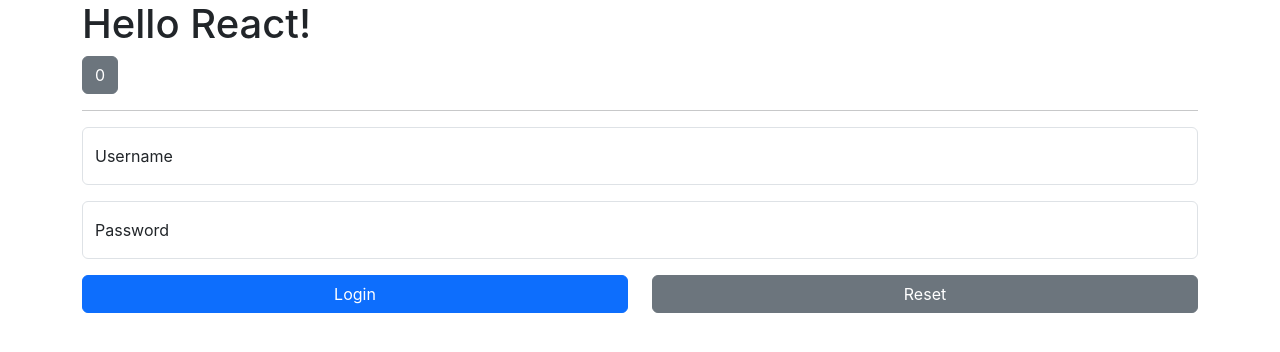
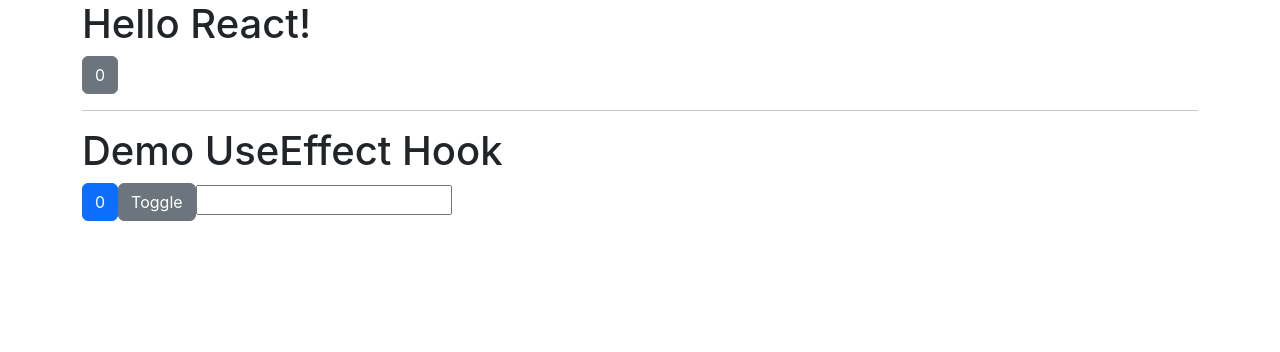
Before and after one commit to synergy2411/dec-24-react, a React (Create React App) app: page /expenses in a window 1280 px wide. Shown: the top 352 px of the page. Built offline with nearby package versions, Linux system fonts and the light colour scheme.

Commit message:
useeffect added

```diff
--- a/src/App.js
+++ b/src/App.js
@@ -2,6 +2,7 @@ import { useState } from "react";
 import Expenses from "./components/Expenses/Expenses";
 import DemoClassBased from "./components/playground/DemoClassBased";
 import Auth from "./components/playground/auth";
+import DemoUseEffect from "./components/playground/DemoUseEffect";
 
 function App() {
   const [counter, setCounter] = useState(0);
@@ -19,7 +20,8 @@ function App() {
 
       <hr />
 
-      <Auth />
+      <DemoUseEffect />
+      {/* <Auth /> */}
       {/* {counter <= 3 && <DemoClassBased counter={counter} />} */}
       {/* <Expenses /> */}
     </div>
--- /dev/null
+++ b/src/components/playground/DemoUseEffect.jsx
@@ -0,0 +1,67 @@
+import { useEffect, useState } from "react";
+
+const DemoUseEffect = () => {
+  const [toggle, setToggle] = useState(false);
+  const [counter, setCounter] = useState(0);
+  const [searchTerm, setSearchTerm] = useState("");
+  const [repos, setRepos] = useState([]);
+
+  //   useEffect(() => {
+  //     console.log("Effect works!");
+  //   });
+  //   useEffect(() => {
+  //     console.log("Effect works!");
+  //   }, [counter]);
+  //   useEffect(() => {
+  //     console.log("Effect works!");
+  //     return () => {
+  //       console.log("Clean Up!");
+  //     };
+  //   }, [counter]);
+
+  useEffect(() => {
+    let notifier = null;
+    if (searchTerm !== "") {
+      notifier = setTimeout(() => {
+        fetch(`https://api.github.com/users/${searchTerm}/repos`)
+          .then((response) => response.json())
+          .then((repos) => setRepos(repos));
+      }, 2000);
+    }
+    return () => {
+      clearTimeout(notifier);
+    };
+  }, [searchTerm]);
+
+  // ivey
+  return (
+    <>
+      <h1>Demo UseEffect Hook</h1>
+
+      <button
+        className="btn btn-primary"
+        onClick={() => setCounter(counter + 1)}
+      >
+        {counter}
+      </button>
+
+      <button className="btn btn-secondary" onClick={() => setToggle(!toggle)}>
+        Toggle
+      </button>
+      {toggle && <p>This paragraph will dynamically appear</p>}
+
+      <input
+        type="text"
+        value={searchTerm}
+        onChange={(e) => setSearchTerm(e.target.value)}
+      />
+      <ul>
+        {repos.map((repo) => (
+          <li key={repo.id}>{repo.name}</li>
+        ))}
+      </ul>
+    </>
+  );
+};
+
+export default DemoUseEffect;
--- a/src/components/playground/auth.jsx
+++ b/src/components/playground/auth.jsx
@@ -1,6 +1,20 @@
+import { useRef } from "react";
+
 const Auth = () => {
+  const usernameInputRef = useRef();
+  const passwordInputRef = useRef();
+
+  const submitHandler = (e) => {
+    e.preventDefault();
+    console.log("Username : ", usernameInputRef.current.value);
+    console.log("Password : ", passwordInputRef.current.value);
+  };
+
+  const usernamerBlurHandler = () => {
+    console.log(usernameInputRef.current.value);
+  };
   return (
-    <form>
+    <form onSubmit={submitHandler}>
       {/* username */}
       <div className="form-floating mb-3">
         <input
@@ -9,6 +23,8 @@ const Auth = () => {
           name="username"
           id="username"
           placeholder=""
+          ref={usernameInputRef}
+          onBlur={usernamerBlurHandler}
         />
         <label htmlFor="username">Username</label>
       </div>
@@ -21,6 +37,7 @@ const Auth = () => {
           name="password"
           id="password"
           placeholder=""
+          ref={passwordInputRef}
         />
         <label htmlFor="password">Password</label>
       </div>
@@ -28,7 +45,9 @@ const Auth = () => {
       <div className="row">
         <div className="col">
           <div className="d-grid">
-            <button className="btn btn-primary">Login</button>
+            <button className="btn btn-primary" type="submit">
+              Login
+            </button>
           </div>
         </div>
         <div className="col">
```
